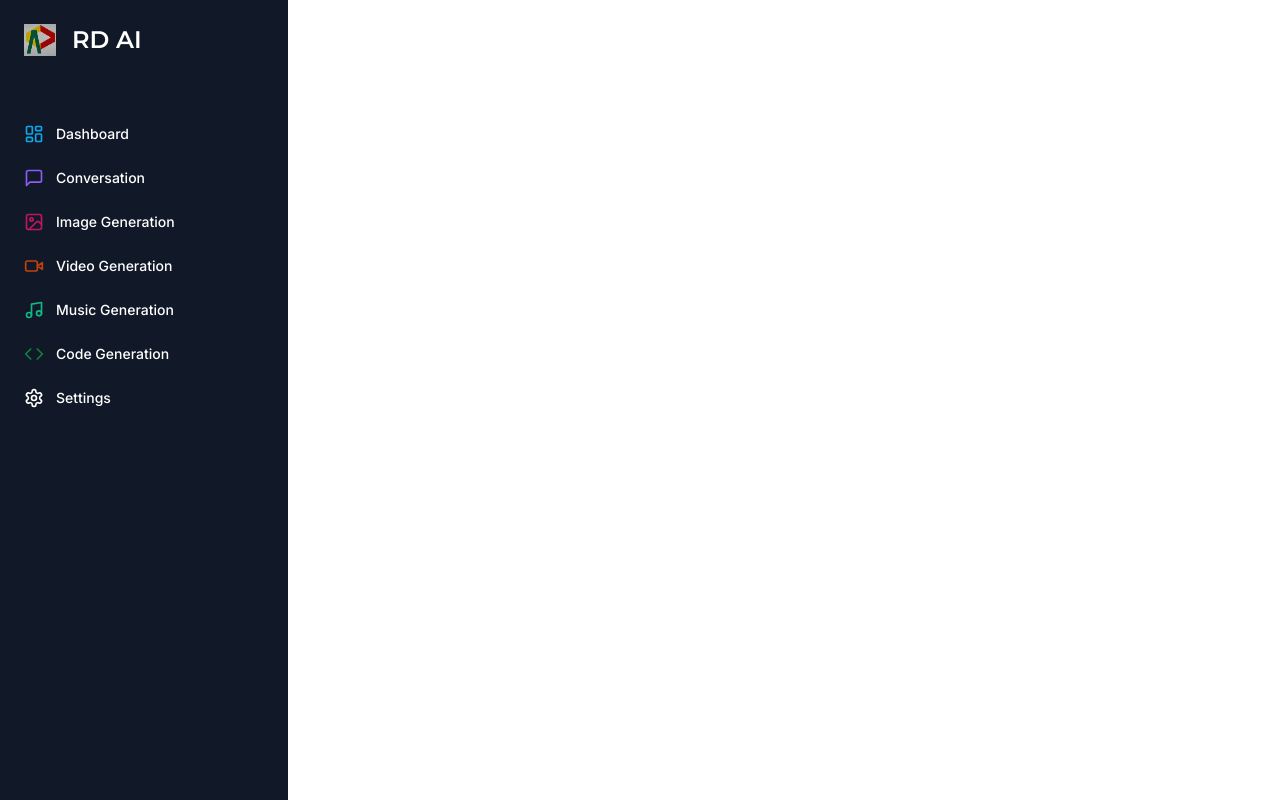
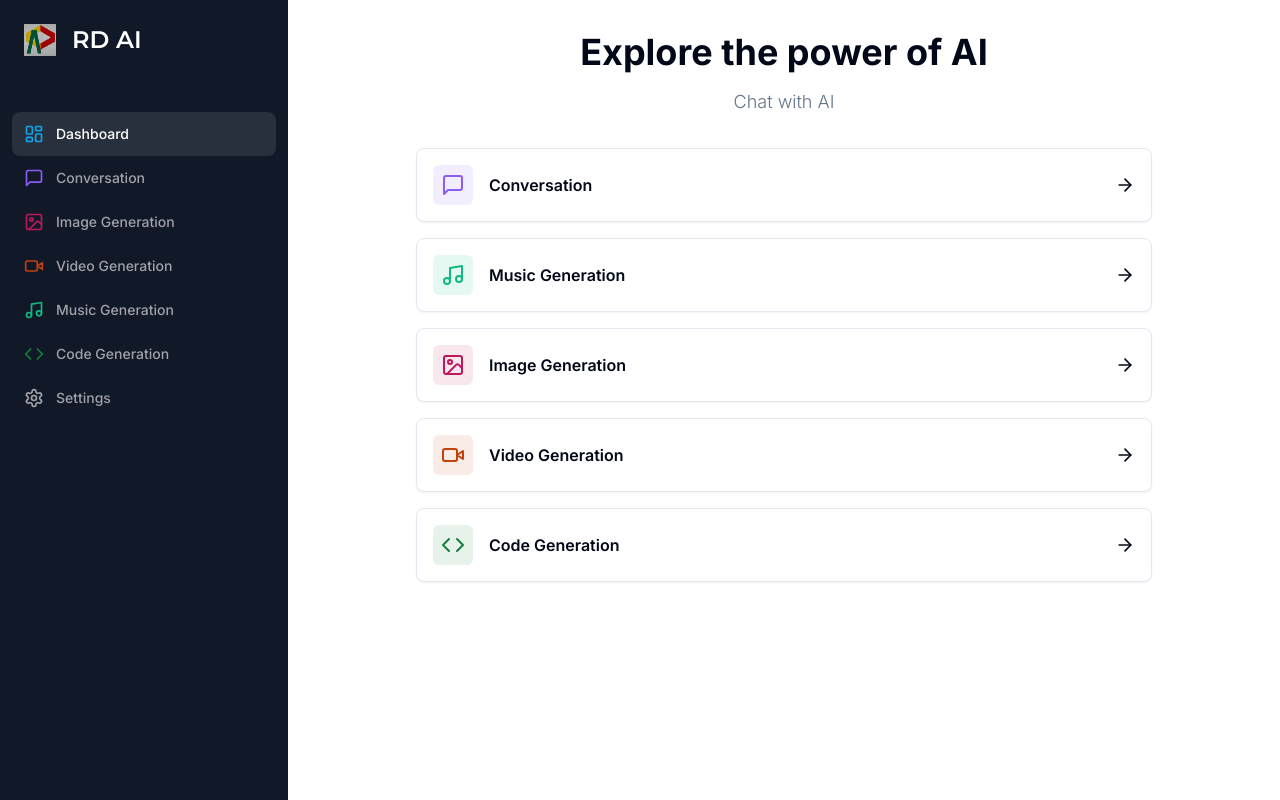
Before and after one commit to rafaldzielak/saas-ai, a Next.js app: page /dashboard in a window 1280 px wide. Built offline with nearby package versions, Linux system fonts and the light colour scheme.

Commit message:
[FE] Dashboard page

```diff
--- a/app/(dashboard)/(routes)/dashboard/page.tsx
+++ b/app/(dashboard)/(routes)/dashboard/page.tsx
@@ -1,8 +1,48 @@
+"use client";
+
 import { Button } from "@/components/ui/button";
 import React from "react";
 
+import { MessageSquare, ArrowRight, Music, ImageIcon, VideoIcon, Code } from "lucide-react";
+import { Card } from "@/components/ui/card";
+import { cn } from "@/lib/utils";
+import { useRouter } from "next/navigation";
+
+const tools = [
+  { label: "Conversation", icon: MessageSquare, color: "text-violet-500", bgColor: "bg-violet-500/10", href: "/conversation" },
+  { label: "Music Generation", icon: Music, color: "text-emerald-500", bgColor: "bg-emerald-500/10", href: "/music" },
+  { label: "Image Generation", icon: ImageIcon, color: "text-pink-700", bgColor: "bg-pink-700/10", href: "/image" },
+  { label: "Video Generation", icon: VideoIcon, color: "text-orange-700", bgColor: "bg-orange-700/10", href: "/video" },
+  { label: "Code Generation", icon: Code, color: "text-green-700", bgColor: "bg-green-700/10", href: "/code" },
+];
+
 const DashboardPage = () => {
-  return <div></div>;
+  const router = useRouter();
+
+  return (
+    <div>
+      <div className='mb-8 space-y-4'>
+        <h2 className='text-2xl md:text-4xl font-bold text-center'>Explore the power of AI</h2>
+        <p className='text-muted-foreground font-light text-sm md:text-lg text-center'>Chat with AI</p>
+      </div>
+      <div className='px-4 md:px-20 lg:px-32 space-y-4'>
+        {tools.map((tool) => (
+          <Card
+            onClick={() => router.push(tool.href)}
+            key={tool.href}
+            className='p-4 border-black-5 flex items-center justify-between hover:shadow-md transition cursor-pointer'>
+            <div className='flex items-center gap-x-4'>
+              <div className={cn("p-2 w-fit rounded-md", tool.bgColor)}>
+                <tool.icon className={(cn("w-8 h-8"), tool.color)} />
+              </div>
+              <div className='font-semibold'>{tool.label}</div>
+            </div>
+            <ArrowRight className='w-5 h-5' />
+          </Card>
+        ))}
+      </div>
+    </div>
+  );
 };
 
 export default DashboardPage;
--- a/components/Sidebar.tsx
+++ b/components/Sidebar.tsx
@@ -1,11 +1,11 @@
 "use client";
 
 import { cn } from "@/lib/utils";
+import { Code, ImageIcon, LayoutDashboard, MessageSquare, Music, Settings, VideoIcon } from "lucide-react";
 import { Montserrat } from "next/font/google";
 import Image from "next/image";
 import Link from "next/link";
-import React from "react";
-import { LayoutDashboard, MessageSquare, ImageIcon, VideoIcon, Music, Code, Settings } from "lucide-react";
+import { usePathname } from "next/navigation";
 
 const montserrat = Montserrat({ weight: "600", subsets: ["latin"] });
 
@@ -20,6 +20,8 @@
 ];
 
 const Sidebar = () => {
+  const pathname = usePathname();
+
   return (
     <div className='space-y-4 py-4 flex flex-col h-full bg-[#111827] text-white'>
       <div className='px-3 py-2 flex-1'>
@@ -34,7 +36,10 @@
             <Link
               href={route.href}
               key={route.href}
-              className='text-sm group flex p-3 w-full justify-start font-medium cursor-pointer hover:text-white hover:bg-white/10 rounded-lg transition'>
+              className={cn(
+                "text-sm group flex p-3 w-full justify-start font-medium cursor-pointer hover:text-white hover:bg-white/10 rounded-lg transition",
+                pathname === route.href ? "text-white bg-white/10" : "text-zinc-400"
+              )}>
               <div className='flex items-center flex-1'>
                 <route.icon className={cn("h-5 w-5 mr-3", route.color)} />
                 {route.label}
--- /dev/null
+++ b/components/ui/card.tsx
@@ -0,0 +1,79 @@
+import * as React from "react"
+
+import { cn } from "@/lib/utils"
+
+const Card = React.forwardRef<
+  HTMLDivElement,
+  React.HTMLAttributes<HTMLDivElement>
+>(({ className, ...props }, ref) => (
+  <div
+    ref={ref}
+    className={cn(
+      "rounded-lg border bg-card text-card-foreground shadow-sm",
+      className
+    )}
+    {...props}
+  />
+))
+Card.displayName = "Card"
+
+const CardHeader = React.forwardRef<
+  HTMLDivElement,
+  React.HTMLAttributes<HTMLDivElement>
+>(({ className, ...props }, ref) => (
+  <div
+    ref={ref}
+    className={cn("flex flex-col space-y-1.5 p-6", className)}
+    {...props}
+  />
+))
+CardHeader.displayName = "CardHeader"
+
+const CardTitle = React.forwardRef<
+  HTMLParagraphElement,
+  React.HTMLAttributes<HTMLHeadingElement>
+>(({ className, ...props }, ref) => (
+  <h3
+    ref={ref}
+    className={cn(
+      "text-2xl font-semibold leading-none tracking-tight",
+      className
+    )}
+    {...props}
+  />
+))
+CardTitle.displayName = "CardTitle"
+
+const CardDescription = React.forwardRef<
+  HTMLParagraphElement,
+  React.HTMLAttributes<HTMLParagraphElement>
+>(({ className, ...props }, ref) => (
+  <p
+    ref={ref}
+    className={cn("text-sm text-muted-foreground", className)}
+    {...props}
+  />
+))
+CardDescription.displayName = "CardDescription"
+
+const CardContent = React.forwardRef<
+  HTMLDivElement,
+  React.HTMLAttributes<HTMLDivElement>
+>(({ className, ...props }, ref) => (
+  <div ref={ref} className={cn("p-6 pt-0", className)} {...props} />
+))
+CardContent.displayName = "CardContent"
+
+const CardFooter = React.forwardRef<
+  HTMLDivElement,
+  React.HTMLAttributes<HTMLDivElement>
+>(({ className, ...props }, ref) => (
+  <div
+    ref={ref}
+    className={cn(" flex items-center p-6 pt-0", className)}
+    {...props}
+  />
+))
+CardFooter.displayName = "CardFooter"
+
+export { Card, CardHeader, CardFooter, CardTitle, CardDescription, CardContent }
```
